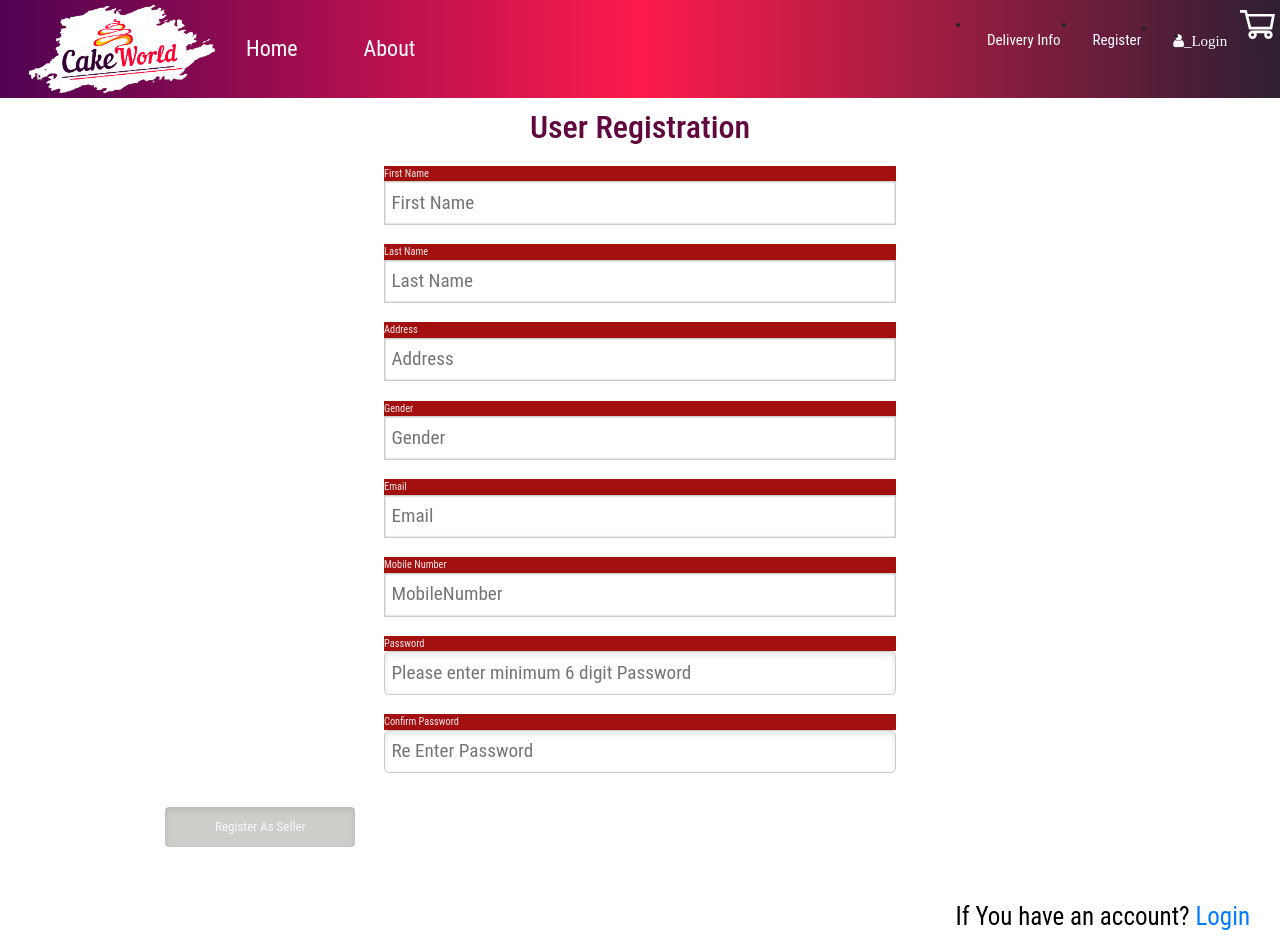
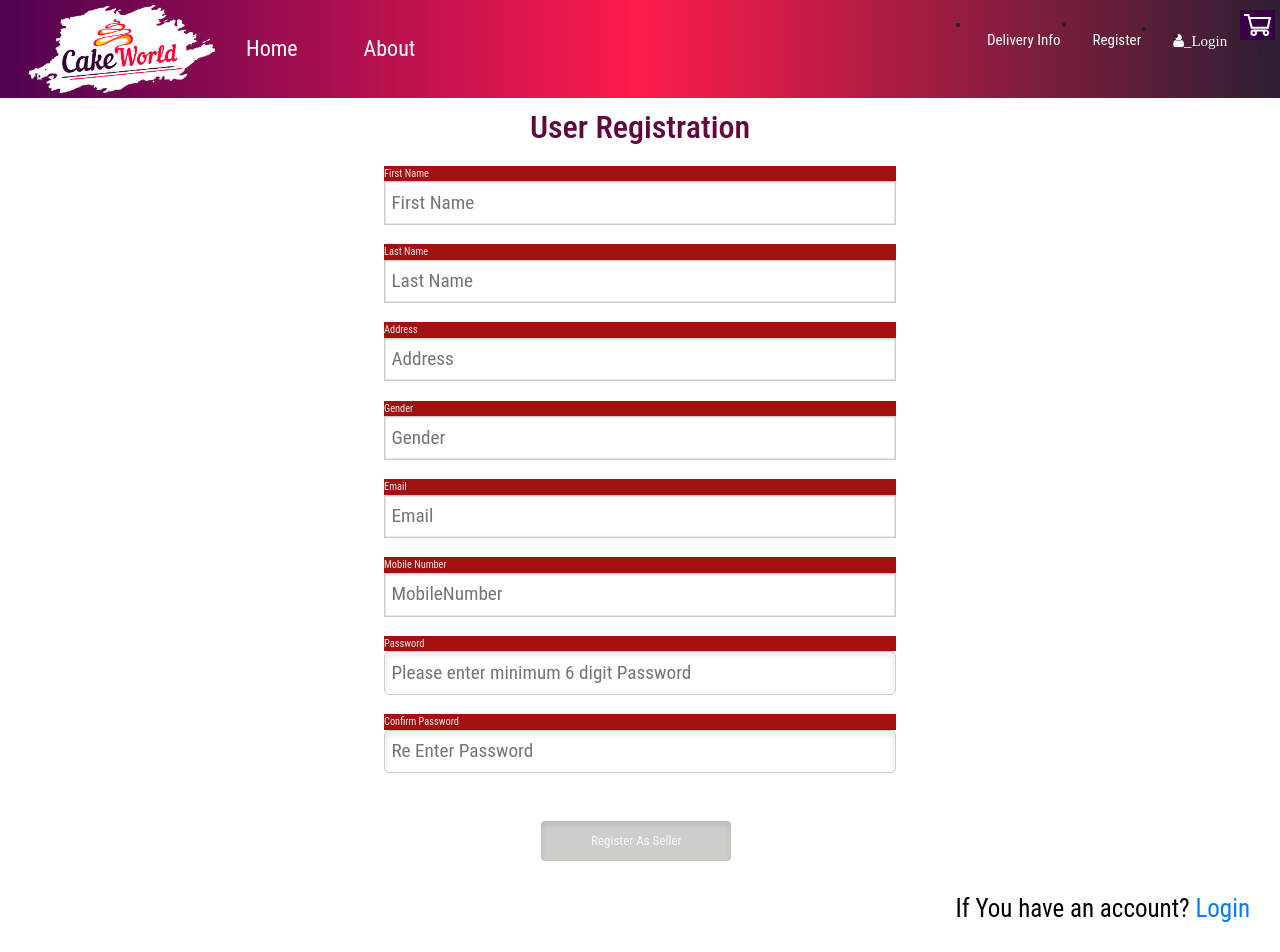
Before and after one commit to dumindack/Front_End, a React (Create React App) app: page /Register in a window 1280 px wide. Shown: the top 952 px of the page. Built offline with nearby package versions, Linux system fonts and the light colour scheme.

Commit message:
update 009

```diff
--- a/src/components/CSS/Navigationbar.css
+++ b/src/components/CSS/Navigationbar.css
@@ -135,8 +135,9 @@
    }
 
    .cart-icon{
-   background-color: rgba(255, 11, 11, 0);
-   position: fixed;
-   right: 5px;
-   top: 10px;
+    background-color: rgb(55, 0, 68);
+    padding: 4px;
+    position: fixed;
+    right: 5px;
+    top: 10px;
    }
--- a/src/components/Navigationbar.js
+++ b/src/components/Navigationbar.js
@@ -36,6 +36,12 @@ const Navigationbar = ({ auth: { isAuthenticated ,loading, user }, logout }) =>{
                 <ul class="navbar-nav">
                     <li class="nav-item">
                       <Link to="/upload_product/ProductList"  class="navbar-brand">My Profile</Link>
+                    </li>
+                </ul>
+
+                <ul class="navbar-nav">
+                    <li class="nav-item">
+                      <Link to="/GiftCart"  class="navbar-brand">Gift Cart</Link>
                     </li>
                 </ul>
               </div>
--- a/src/components/Products/Details.js
+++ b/src/components/Products/Details.js
@@ -203,7 +203,7 @@ function Details(props){
 
 
     const users = { id: `${buyers.id}` ,token: `${localStorage.getItem('token')}` };
-    const isAdmin = users.token !== 'null';
+    const isLogin = users.token !== 'null';
     const isBuyer = users.id >= 0;
 
 
@@ -243,7 +243,7 @@ function Details(props){
                     </div>
                 </div>
                 <div>
-                    <a>{isAdmin && isBuyer && <a>add your  <a className="button" href="#popup1">review</a>  here..</a>}</a>
+                    <a>{isLogin && isBuyer && <a>add your  <a className="button" href="#popup1">review</a>  here..</a>}</a>
                 </div>
                 <hr/>
                 <div className="container-name">
--- a/src/components/Register.js
+++ b/src/components/Register.js
@@ -132,9 +132,9 @@ const Register = () => {
 
 
 
-        <div class="row row1">
-
-        <div class="column column0"> <input type="submit" className="btn btn-primary" value="Register As Seller" /> </div>
+        <div >
+        <br/>
+        <div className="form-group"> <input type="submit" className="btn btn-primary" value="Register As Seller" /> </div>
         </div>
       </form>
       <p className="hv-acnt">
--- a/src/components/Register1.js
+++ b/src/components/Register1.js
@@ -139,9 +139,9 @@ const Register = () => {
         </div>
 
 
-<div class="row row1">
-
-        <div class="column column0"> <input type="submit" className="btn btn-primary" value="Register As Buyer" /> </div>
+<div>
+        <br/>
+        <div className="form-group"> <input type="submit" className="btn btn-primary" value="Register As Buyer" /> </div>
         </div>
       </form>
 
```
Also changed, not shown: 1 other file (tests, documents, lock files or other folders).
